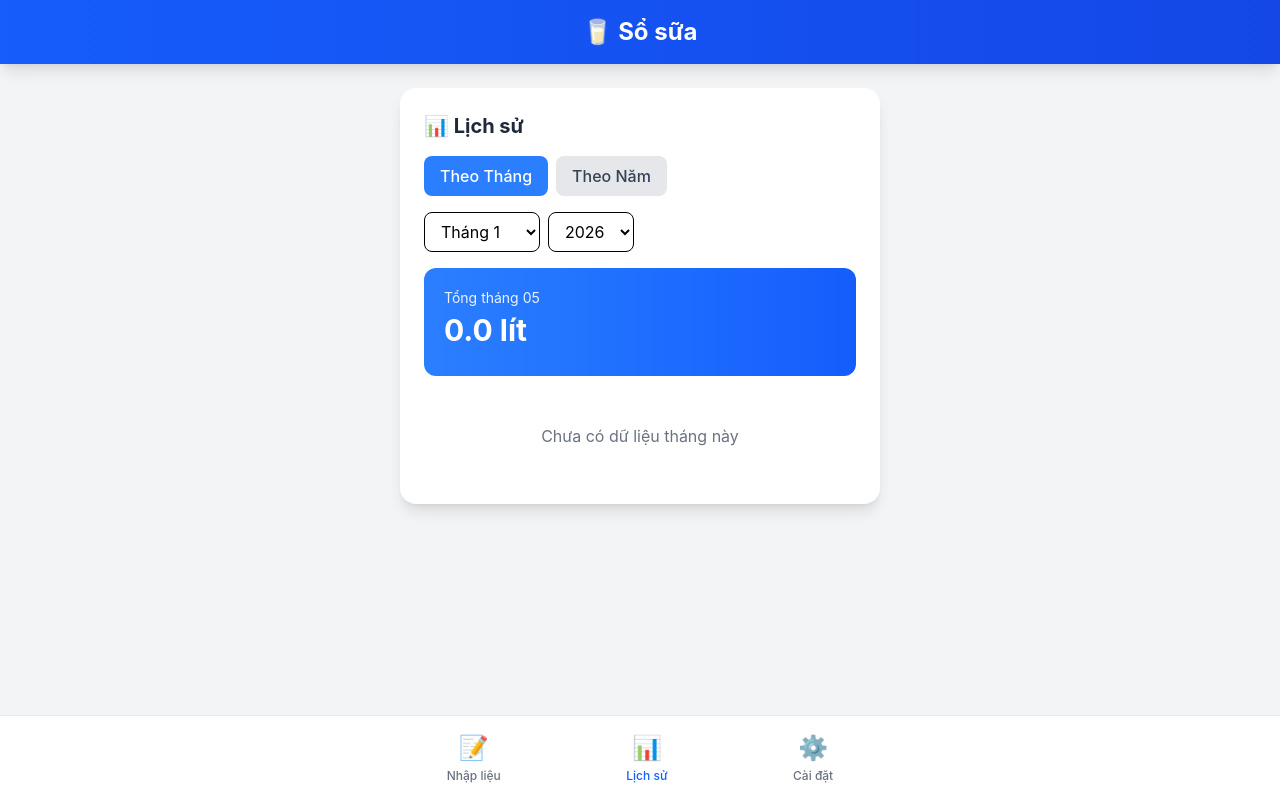
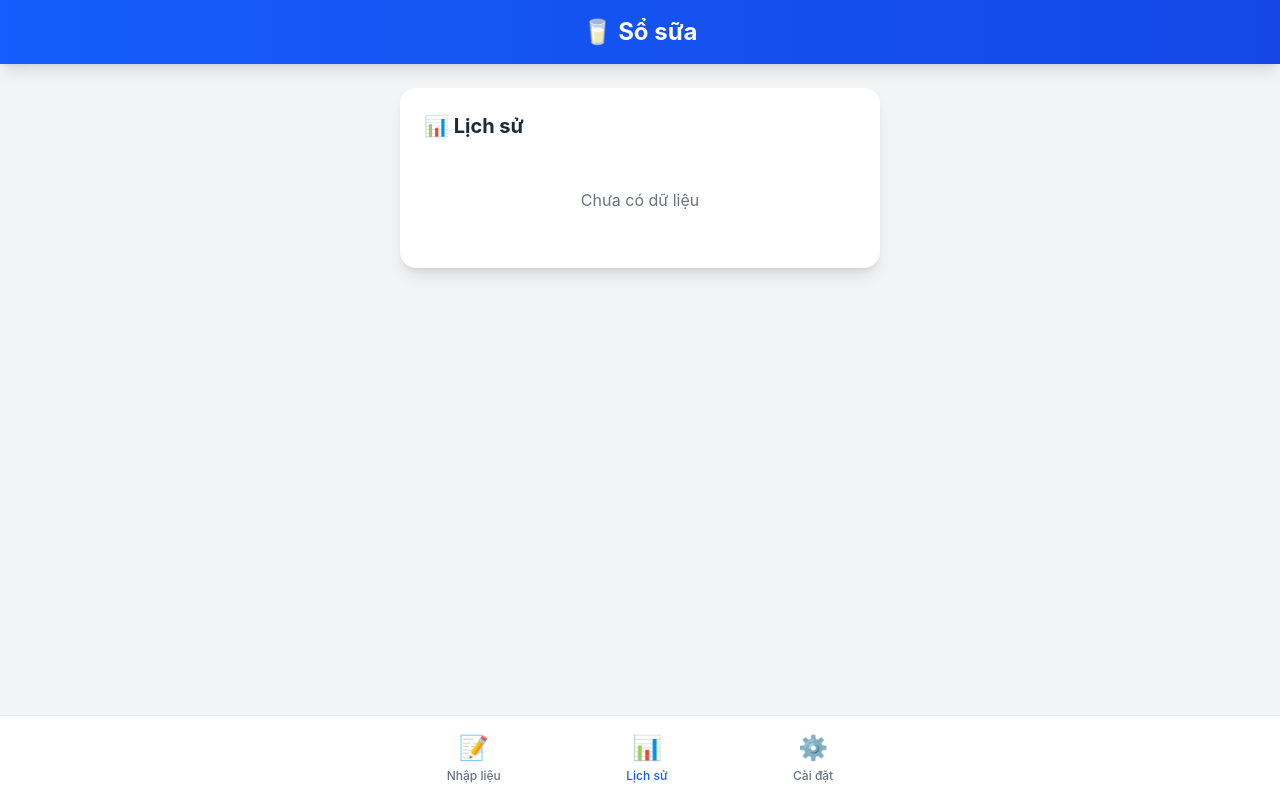
Before and after one commit to ryandao65/so-sua, a React (Vite) app: page / in a window 1280 px wide. Both pictures are taken after a click on the button "📊 Lịch sử". Built offline with nearby package versions, Linux system fonts and the light colour scheme.

Commit message:
feat: drill-down history - click month to see daily entries

```diff
--- a/src/components/History.tsx
+++ b/src/components/History.tsx
@@ -1,135 +1,109 @@
 import { useState } from 'react';
-import { useMilkEntries } from '../hooks/useMilkEntries';
-import { useSettings } from '../hooks/useMilkEntries';
+import { useMilkEntries, useSettings } from '../hooks/useMilkEntries';
 import { formatDisplayDate } from '../types';
 
 export function History() {
-  const { entries, getMonthSummary } = useMilkEntries();
+  const { entries } = useMilkEntries();
   const { settings } = useSettings();
-  const [selectedMonth, setSelectedMonth] = useState(() => {
-    const now = new Date();
-    return String(now.getMonth() + 1).padStart(2, '0');
-  });
-  const [viewMode, setViewMode] = useState<'month' | 'year'>('month');
 
-  const currentYear = new Date().getFullYear();
-  const years = Array.from({ length: 5 }, (_, i) => currentYear - i);
-  const months = Array.from({ length: 12 }, (_, i) => {
-    const month = String(i + 1).padStart(2, '0');
-    return { value: month, label: new Date(2024, i, 1).toLocaleDateString('vi-VN', { month: 'long' }) };
-  });
+  // Get unique year-months that have data
+  const monthGroups = entries.reduce((acc, entry) => {
+    const monthKey = entry.date.substring(0, 7); // YYYY-MM
+    if (!acc[monthKey]) {
+      acc[monthKey] = {
+        monthKey,
+        totalLiters: 0,
+        entries: [],
+      };
+    }
+    acc[monthKey].entries.push(entry);
+    acc[monthKey].totalLiters += (entry.morning || 0) + (entry.afternoon || 0);
+    return acc;
+  }, {} as Record<string, { monthKey: string; totalLiters: number; entries: typeof entries }>);
 
-  const [selectedYear, setSelectedYear] = useState(currentYear.toString());
+  const sortedMonths = Object.values(monthGroups)
+    .sort((a, b) => b.monthKey.localeCompare(a.monthKey));
 
-  const monthKey = `${selectedYear}-${selectedMonth}`;
-  const summary = getMonthSummary(monthKey, settings.milkPrice || 0);
+  // Drill-down state
+  const [drilldownMonth, setDrilldownMonth] = useState<string | null>(null);
 
-  // Year view data
-  const yearEntries = entries.filter((e) => e.date.startsWith(selectedYear));
-  const yearTotalLiters = yearEntries.reduce(
-    (sum, e) => sum + (e.morning || 0) + (e.afternoon || 0),
-    0
-  );
-  const yearTotalMoney = yearTotalLiters * settings.milkPrice;
+  const selectedMonthData = drilldownMonth
+    ? monthGroups[drilldownMonth]
+    : null;
+
+  const selectedMonthSummary = drilldownMonth && settings.milkPrice > 0
+    ? { totalMoney: (selectedMonthData?.totalLiters || 0) * settings.milkPrice }
+    : null;
 
   return (
     <div className="bg-white rounded-2xl shadow-lg p-6">
       <h2 className="text-xl font-bold text-gray-800 mb-4">📊 Lịch sử</h2>
 
-      {/* View Toggle */}
-      <div className="flex gap-2 mb-4">
+      {!drilldownMonth ? (
+        <>
+          {/* Month List View */}
+          <div className="space-y-2 max-h-96 overflow-y-auto">
+            {sortedMonths.length === 0 ? (
+              <p className="text-gray-500 text-center py-8">Chưa có dữ liệu</p>
+            ) : (
+              sortedMonths.map(({ monthKey, totalLiters }) => {
+                const [year, month] = monthKey.split('-');
+                const monthLabel = new Date(parseInt(year), parseInt(month) - 1, 1)
+                  .toLocaleDateString('vi-VN', { month: 'long', year: 'numeric' });
+                const money = settings.milkPrice > 0
+                  ? new Intl.NumberFormat('vi-VN').format(totalLiters * settings.milkPrice)
+                  : null;
+
+                return (
                   <button
-          onClick={() => setViewMode('month')}
-          className={`px-4 py-2 rounded-lg font-medium transition ${
-            viewMode === 'month'
-              ? 'bg-blue-500 text-white'
-              : 'bg-gray-200 text-gray-700 hover:bg-gray-300'
-          }`}
+                    key={monthKey}
+                    onClick={() => setDrilldownMonth(monthKey)}
+                    className="w-full flex items-center justify-between p-4 bg-gray-50 hover:bg-gray-100 rounded-xl transition text-left"
                   >
-          Theo Tháng
+                    <div>
+                      <div className="font-medium text-gray-800">{monthLabel}</div>
+                      <div className="text-sm text-gray-500">
+                        {monthGroups[monthKey].entries.length} ngày có dữ liệu
+                      </div>
+                    </div>
+                    <div className="text-right">
+                      <div className="font-bold text-blue-600">{totalLiters.toFixed(1)} lít</div>
+                      {money && <div className="text-sm text-gray-500">{money} VNĐ</div>}
+                    </div>
                   </button>
-        <button
-          onClick={() => setViewMode('year')}
-          className={`px-4 py-2 rounded-lg font-medium transition ${
-            viewMode === 'year'
-              ? 'bg-blue-500 text-white'
-              : 'bg-gray-200 text-gray-700 hover:bg-gray-300'
-          }`}
-        >
-          Theo Năm
-        </button>
+                );
+              })
+            )}
           </div>
-
-      {/* Filters */}
-      <div className="flex gap-2 mb-4 flex-wrap">
-        {viewMode === 'month' ? (
-          <>
-            <select
-              value={selectedMonth.split('-')[1]}
-              onChange={(e) =>
-                setSelectedMonth(`${selectedYear}-${e.target.value}`)
-              }
-              className="px-3 py-2 border rounded-lg"
-            >
-              {months.map((m) => (
-                <option key={m.value} value={m.value}>
-                  {m.label}
-                </option>
-              ))}
-            </select>
-            <select
-              value={selectedYear}
-              onChange={(e) => setSelectedYear(e.target.value)}
-              className="px-3 py-2 border rounded-lg"
-            >
-              {years.map((y) => (
-                <option key={y} value={y}>
-                  {y}
-                </option>
-              ))}
-            </select>
         </>
       ) : (
-          <select
-            value={selectedYear}
-            onChange={(e) => setSelectedYear(e.target.value)}
-            className="px-3 py-2 border rounded-lg"
+        <>
+          {/* Day List View for Selected Month */}
+          <button
+            onClick={() => setDrilldownMonth(null)}
+            className="mb-4 text-blue-500 hover:text-blue-700 font-medium flex items-center gap-1"
           >
-            {years.map((y) => (
-              <option key={y} value={y}>
-                {y}
-              </option>
-            ))}
-          </select>
-        )}
-      </div>
+            ← Quay lại
+          </button>
 
-      {/* Summary Card */}
           <div className="bg-gradient-to-r from-blue-500 to-blue-600 rounded-xl p-5 text-white mb-4">
             <div className="text-sm opacity-90 mb-1">
-          {viewMode === 'month'
-            ? `Tổng tháng ${selectedMonth}`
-            : `Tổng năm ${selectedYear}`}
+              Tổng tháng {drilldownMonth}
             </div>
             <div className="text-3xl font-bold mb-2">
-          {viewMode === 'month' ? summary.totalLiters.toFixed(1) : yearTotalLiters.toFixed(1)} lít
+              {selectedMonthData?.totalLiters.toFixed(1)} lít
             </div>
-        {settings.milkPrice > 0 && (
+            {selectedMonthSummary && (
               <div className="text-xl">
-            = {new Intl.NumberFormat('vi-VN').format(
-              viewMode === 'month' ? summary.totalMoney : yearTotalMoney
-            )} VNĐ
+                = {new Intl.NumberFormat('vi-VN').format(selectedMonthSummary.totalMoney)} VNĐ
               </div>
             )}
           </div>
 
-      {/* Entries List */}
           <div className="space-y-2 max-h-96 overflow-y-auto">
-        {viewMode === 'month' ? (
-          summary.entries.length === 0 ? (
-            <p className="text-gray-500 text-center py-8">Chưa có dữ liệu tháng này</p>
-          ) : (
-            summary.entries.map((entry) => (
+            {selectedMonthData?.entries
+              .sort((a, b) => b.date.localeCompare(a.date))
+              .map((entry) => (
                 <div
                   key={entry.date}
                   className="flex items-center justify-between p-3 bg-gray-50 rounded-lg"
@@ -149,38 +123,10 @@ export function History() {
                     </span>
                   </div>
                 </div>
-            ))
-          )
-        ) : (
-          yearEntries.length === 0 ? (
-            <p className="text-gray-500 text-center py-8">Chưa có dữ liệu năm này</p>
-          ) : (
-            yearEntries
-              .sort((a, b) => b.date.localeCompare(a.date))
-              .map((entry) => (
-                <div
-                  key={entry.date}
-                  className="flex items-center justify-between p-3 bg-gray-50 rounded-lg mb-2"
-                >
-                  <div className="flex items-center gap-2">
-                    <span className="text-gray-600">{formatDisplayDate(entry.date)}</span>
+              ))}
           </div>
-                  <div className="flex gap-4 text-sm">
-                    <span className="text-amber-600">
-                      ☀️ {entry.morning ?? '-'} lít
-                    </span>
-                    <span className="text-orange-600">
-                      🌇 {entry.afternoon ?? '-'} lít
-                    </span>
-                    <span className="font-bold text-blue-600">
-                      = {(entry.morning || 0) + (entry.afternoon || 0)} lít
-                    </span>
-                  </div>
-                </div>
-              ))
-          )
+        </>
       )}
-      </div>
     </div>
   );
 }
```
Also changed, not shown: 4 other files (tests, documents, lock files or other folders). Lines whose indentation alone changed are shown as unchanged.
